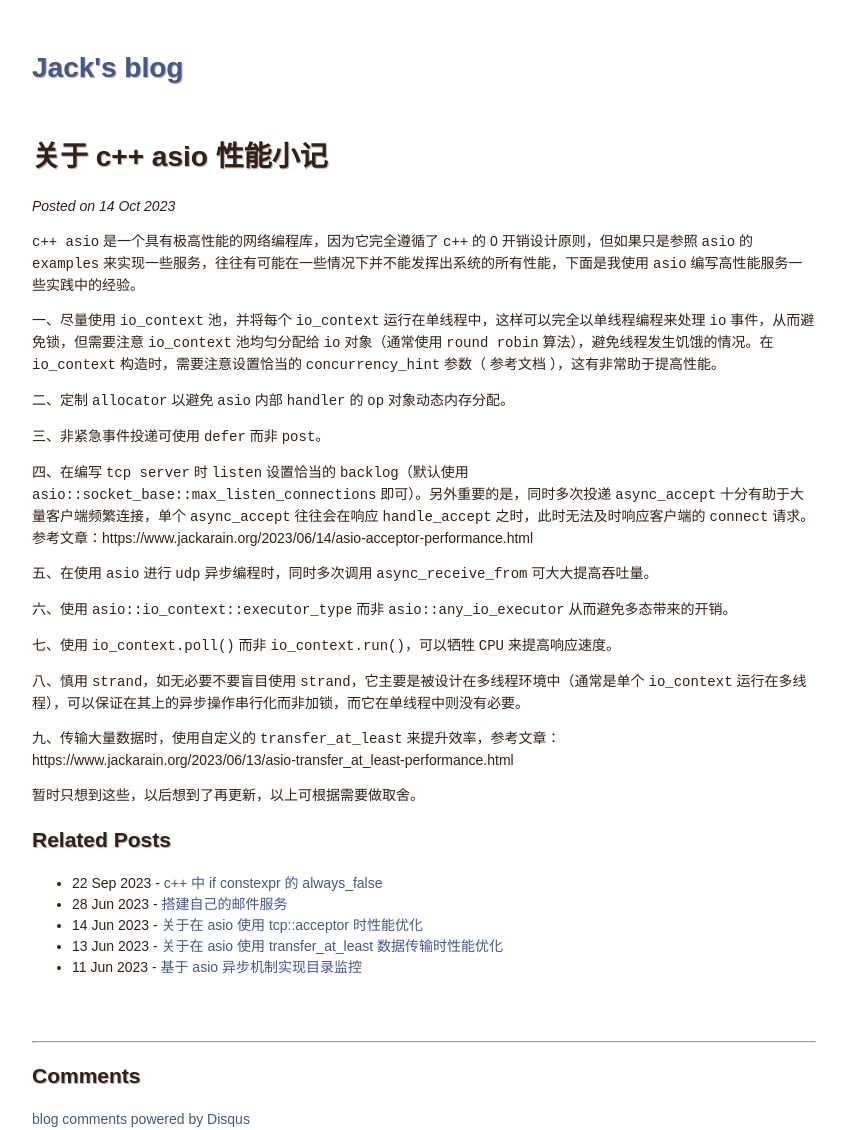
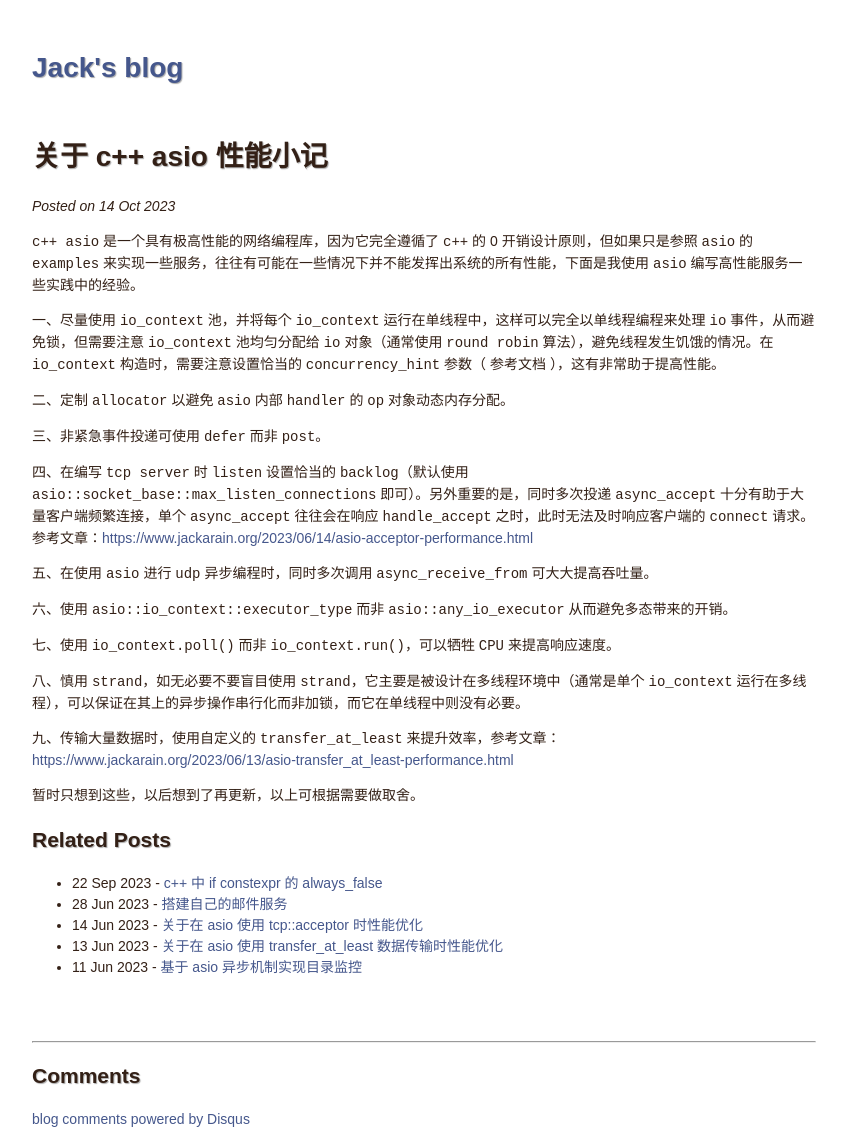
Before and after one commit to Jackarain/jackarain.github.com, a Jekyll site: the page built from _posts/2023-10-14-asio-performance.md, in a window 1280 px wide. Shown: the whole page, without its empty margins (216-1063 px from the left). Built offline with Jekyll 4.4.1, drawn with Linux system fonts in a browser that asks for light colours; Markdown is read by kramdown in place of the engine named in the settings; comment, search, counter and statistics services are not loaded; part of the change alters nothing that is shown.

```diff
--- a/_posts/2023-10-14-asio-performance.md
+++ b/_posts/2023-10-14-asio-performance.md
@@ -12,7 +12,7 @@ title: 关于 c++ asio 性能小记
 三、非紧急事件投递可使用 `defer` 而非 `post`。
 
 四、在编写 `tcp server` 时 `listen` 设置恰当的 `backlog`（默认使用 `asio::socket_base::max_listen_connections` 即可）。另外重要的是，同时多次投递 `async_accept` 十分有助于大量客户端频繁连接，单个 `async_accept` 往往会在响应 `handle_accept` 之时，此时无法及时响应客户端的 `connect` 请求。
-参考文章：https://www.jackarain.org/2023/06/14/asio-acceptor-performance.html
+参考文章：[https://www.jackarain.org/2023/06/14/asio-acceptor-performance.html](https://www.jackarain.org/2023/06/14/asio-acceptor-performance.html)
 
 五、在使用 `asio` 进行 `udp` 异步编程时，同时多次调用 `async_receive_from` 可大大提高吞吐量。
 
@@ -22,7 +22,7 @@ title: 关于 c++ asio 性能小记
 
 八、慎用 `strand`，如无必要不要盲目使用 `strand`，它主要是被设计在多线程环境中（通常是单个 `io_context` 运行在多线程），可以保证在其上的异步操作串行化而非加锁，而它在单线程中则没有必要。
 
-九、传输大量数据时，使用自定义的 `transfer_at_least` 来提升效率，参考文章：https://www.jackarain.org/2023/06/13/asio-transfer_at_least-performance.html
+九、传输大量数据时，使用自定义的 `transfer_at_least` 来提升效率，参考文章：[https://www.jackarain.org/2023/06/13/asio-transfer_at_least-performance.html](https://www.jackarain.org/2023/06/13/asio-transfer_at_least-performance.html)
 
 
 暂时只想到这些，以后想到了再更新，以上可根据需要做取舍。
```
